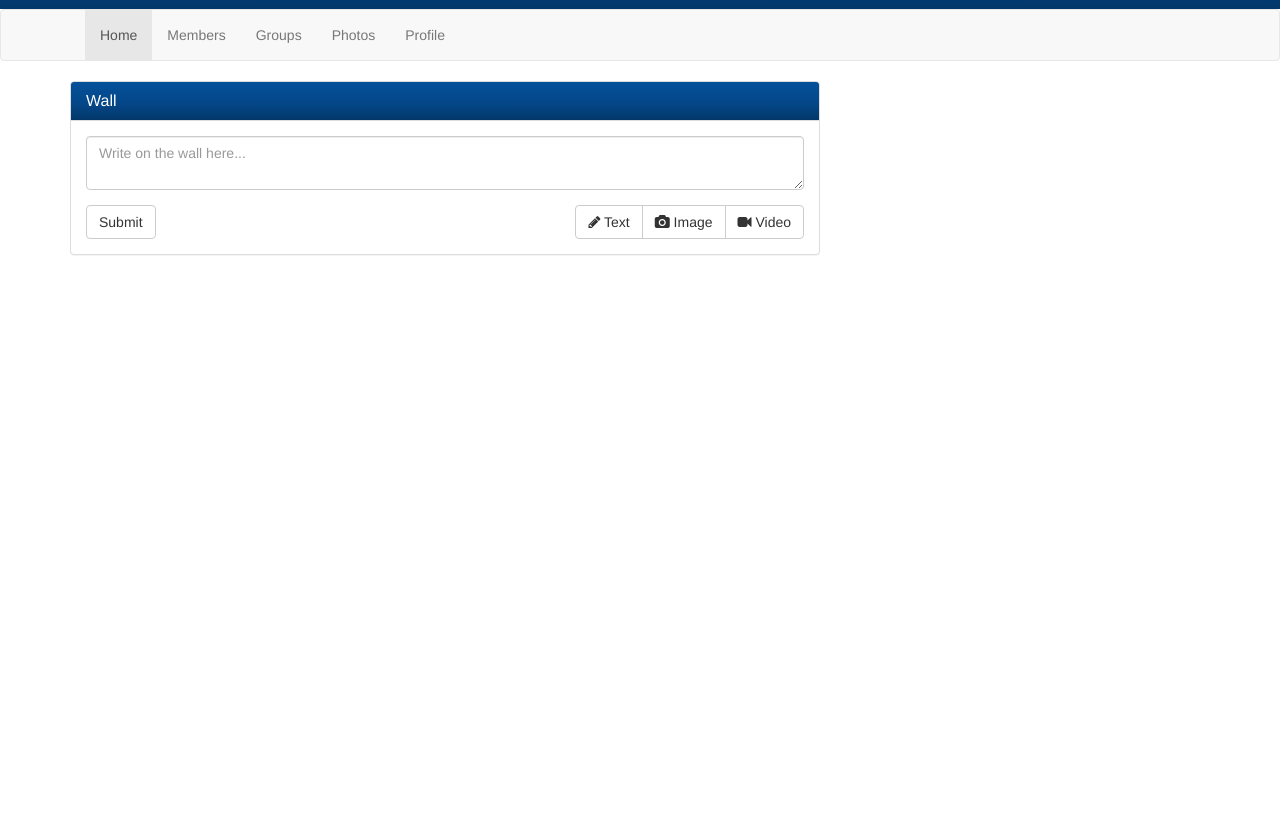
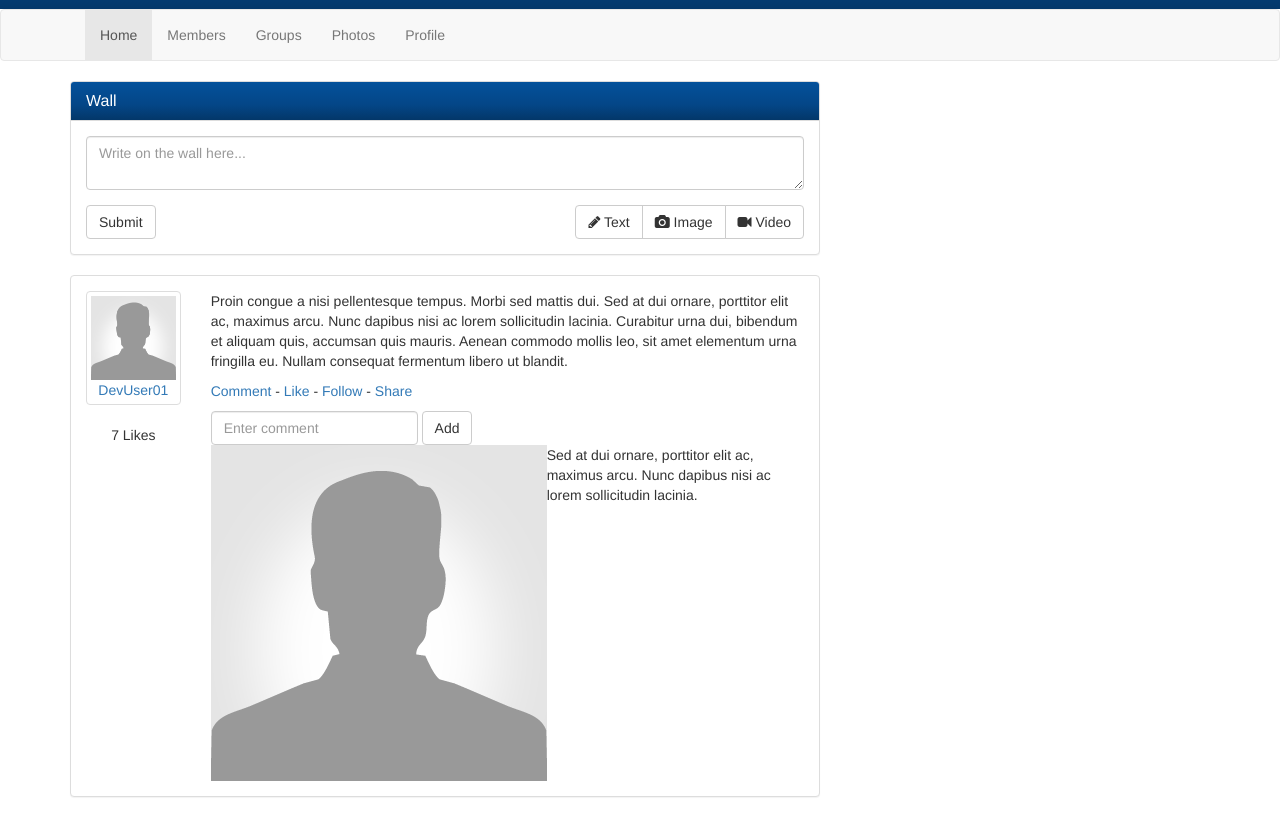
Before and after one commit to stacielove/social-network-bootstrap, a plain HTML site: page index.html in a window 1280 px wide. Shown: the part 91-908 px from the top of the page. Before the commit the page ends 800 px from the top, so only its background shows below. Drawn offline with nearby package versions, Linux system fonts and the light colour scheme.

Commit message:
Add wall post with avatar img, likes and paragraph with multiple options (comment, like, follow share) Add comment capability (frontend at least) for the wall post, with avatar img and comment below. Made use of clearfix and avatar bootstrap classes. All changes only affecting markup.

```diff
--- a/index.html
+++ b/index.html
@@ -89,7 +89,55 @@
               </form>
             </div>
           </div>
+
+          <div class="panel panel-default post">
+            <div class="panel-body">
+              <div class="row">
+                <div class="col-sm-2">
+                  <a class="post-avatar thumbnail" href="profile.html">
+                    <img src="img/user.png">
+                    <div class="text-center">
+                      DevUser01
+                    </div>
+                  </a>
+                  <div class="likes text-center">
+                    7 Likes
+                  </div>
+                </div><!-- col-sm-2 end -->
+
+                <div class="col-sm-10">
+                  <div class="bubble">
+                    <div class="pointer">
+                     <p>Proin congue a nisi pellentesque tempus. Morbi sed mattis dui. Sed at dui ornare, porttitor elit ac, maximus arcu. Nunc dapibus nisi ac lorem sollicitudin lacinia. Curabitur urna dui, bibendum et aliquam quis, accumsan quis mauris. Aenean commodo mollis leo, sit amet elementum urna fringilla eu. Nullam consequat fermentum libero ut blandit.</p>
+                    </div>
+                    <div class="pointer-border"></div>
+                </div><!--bubble end -->
+                <p class="post actions"><a href="#"> Comment </a> - <a href="#"> Like </a> - <a href="#"> Follow </a> - <a href="#"> Share </a></p>
+                <div class="comment-form">
+                <form class="form-inline">
+                  <div class="form-group">
+                    <input type="text" class="form-control" placeholder="Enter comment">
+                  </div>
+                  <button type="submit" class="btn btn-default">Add</button>
+                </form>
+                </div><!-- comment-form end -->
+                <div class="clearfix">
+                </div>
+                <div class="comments">
+                  <div class="comment">
+                    <a class="comment-avatar pull-left" href="#"> <img src="img/user.png"></a>
+                    <div class="comment-text">
+                      <p>Sed at dui ornare, porttitor elit ac, maximus arcu. Nunc dapibus nisi ac lorem sollicitudin lacinia.</p>
+                    </div>
+                  </div>
+                  <div class="clearfix">
+                  </div>
+                </div>
+              </div><!-- col-md-10 end -->
+            </div>
+          </div>
         </div>
+        </div><!-- col-md-8 end -->
         <div class="col-md-4">
 
         </div>
```
